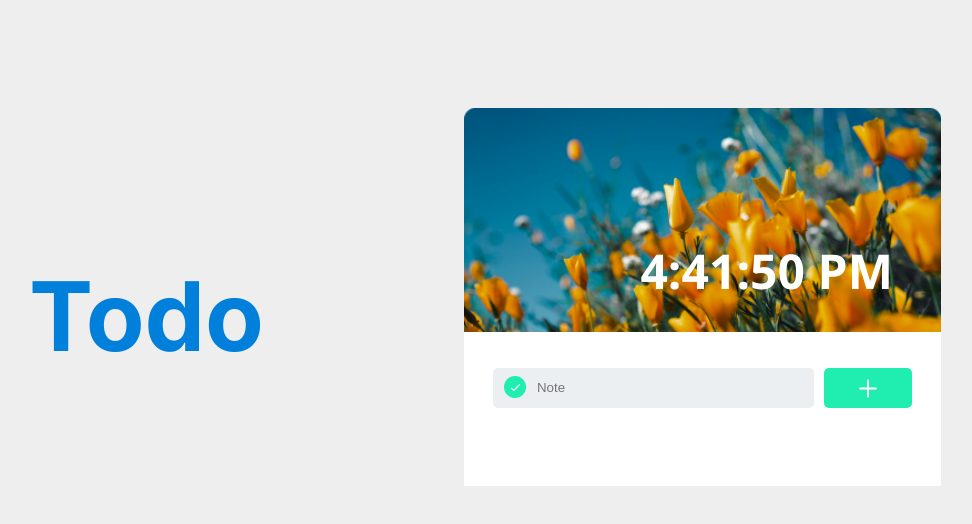
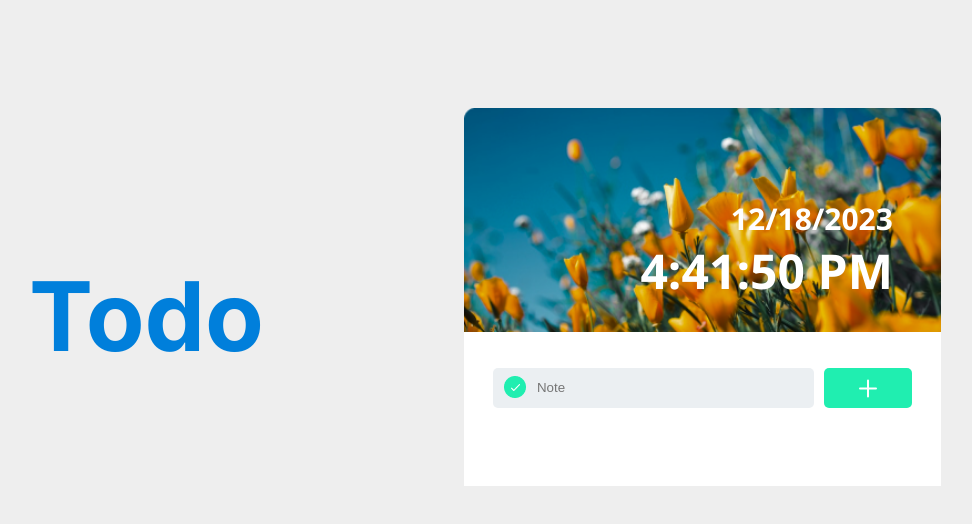
Before and after one commit to sabagigauri/RE-EDU8, a plain HTML site: page Java2/index.html in a window 1280 px wide. Shown: the whole page, without its empty margins (155-1127 px from the left). Drawn offline with Linux system fonts and the light colour scheme.

Commit message:
added time

```diff
--- a/Java2/index.html
+++ b/Java2/index.html
@@ -14,6 +14,9 @@
         </div>
     <div class="card">
         <img src="Rectangle 2.png">
+        <div id="date">
+
+        </div>
         <div id="time">
 
         </div>
--- a/Java2/script.js
+++ b/Java2/script.js
@@ -29,4 +29,5 @@ function Delete(btn) {
 
 setInterval(() => {
     document.getElementById('time').innerText = new Date().toLocaleTimeString();
+    document.getElementById('date').innerText = new Date().toLocaleDateString();
 }, 1000);
--- a/Java2/style.css
+++ b/Java2/style.css
@@ -41,6 +41,16 @@ position: relative;
   font-weight: 800;
   color: white;
   top: 130px;
+  right: 48px;
+}
+
+#date {
+  position: absolute;
+  font-family: 'Segoe UI', Tahoma, Geneva, Verdana, sans-serif;
+  font-size: 30px;
+  font-weight: 800;
+  color: white;
+  top: 90px;
   right: 48px;
 }
 
```
